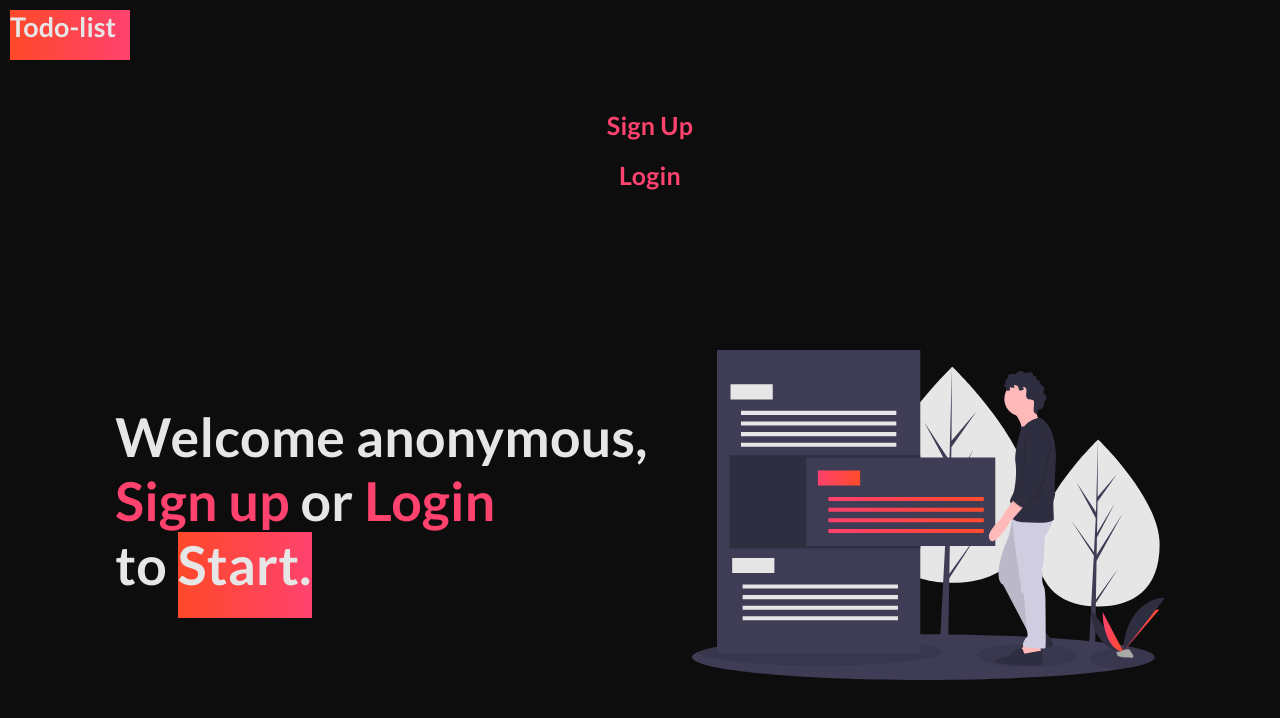
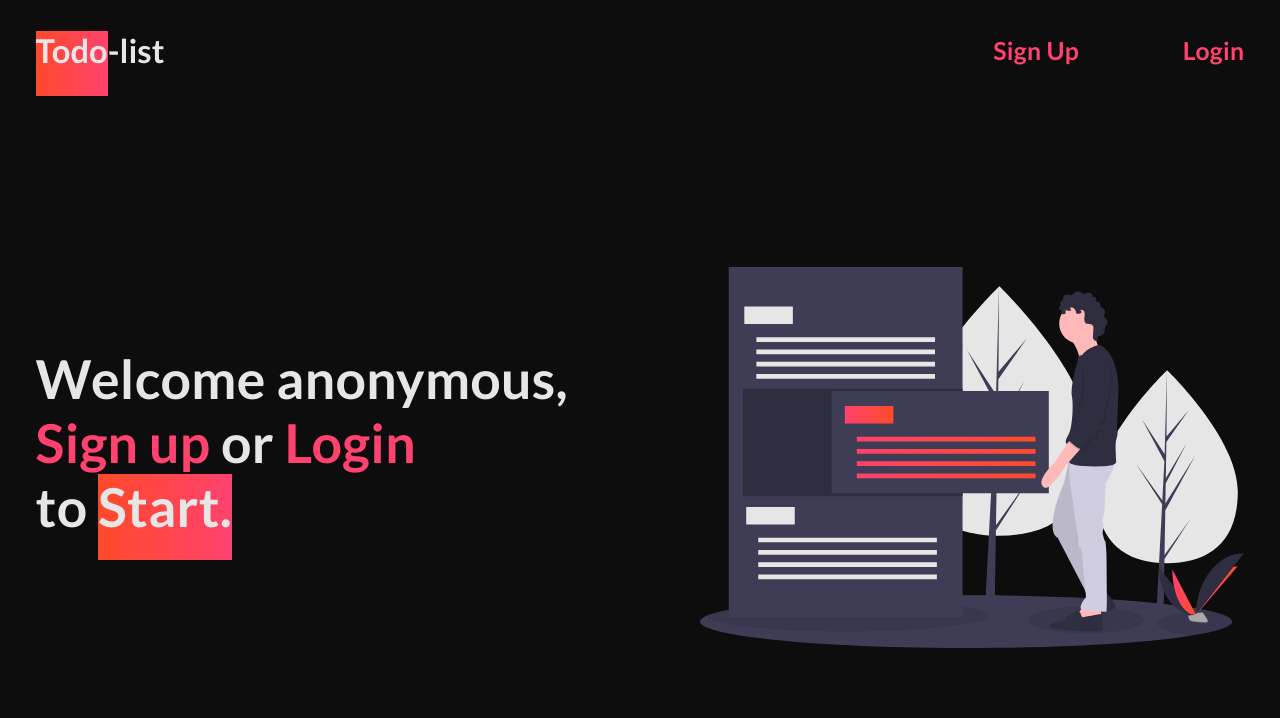
Before and after one commit to DeVinhoOne/todo-list, a React (Create React App) app: page / in a window 1280 px wide. Shown: the top 718 px of the page. Built offline with nearby package versions, Linux system fonts and the light colour scheme.

Commit message:
Created Navbar

```diff
--- a/src/components/atoms/TextLink/TextLink.js
+++ b/src/components/atoms/TextLink/TextLink.js
@@ -3,22 +3,14 @@ import styled from 'styled-components';
 import { Link } from 'react-router-dom';
 
 const StyledLink = styled(Link)`
-  font-size: 2.5rem;
+  font-size: 1.7rem;
   font-weight: ${({ theme }) => theme.font.bold};
   letter-spacing: 0.3px;
   text-decoration: none;
   color: ${({ theme }) => theme.pink};
 
-  @media (min-width: 360px) {
-    /* font-size: calc(2.5rem + 2vw); */
-  }
-
-  @media (min-width: 1100px) {
-    /* font-size: calc(2.8rem + 2vw); */
-  }
-
-  @media (min-width: 1600px) {
-    /* font-size: 4rem; */
+  @media (min-width: 550px) {
+    font-size: calc(1.2rem + 1vw);
   }
 `;
 
--- a/src/components/atoms/TextLogo/TextLogo.js
+++ b/src/components/atoms/TextLogo/TextLogo.js
@@ -2,24 +2,42 @@ import React from 'react';
 import { Link } from 'react-router-dom';
 import styled from 'styled-components';
 
-const StyledLink = styled(Link)`
+const StyledLogo = styled(Link)`
   position: relative;
   display: inline;
-  font-size: 2.7rem;
+  font-size: 2rem;
   text-decoration: none;
   font-weight: bold;
   color: ${({ theme }) => theme.lightGray};
 
+  @media (min-width: 550px) {
+    font-size: calc(2rem + 1vw);
+  }
+`;
+
+const InnerSpan = styled.span`
+  position: relative;
+
   &::before {
     content: '';
     position: absolute;
-    width: 120px;
-    height: 50px;
+    top: 0;
+    left: 0;
+    width: 100%;
+    height: 40px;
     background: ${({ theme }) => theme.gradients.orangeToPink};
     z-index: -1;
+
+    @media (min-width: 550px) {
+      height: calc(40px + 2vw);
+    }
   }
 `;
 
-const TextLogo = ({ children }) => <StyledLink to="/">{children}</StyledLink>;
+const TextLogo = () => (
+  <StyledLogo to="/">
+    <InnerSpan>Todo</InnerSpan>-list
+  </StyledLogo>
+);
 
 export default TextLogo;
--- a/src/components/molecules/Navbar/Navbar.js
+++ b/src/components/molecules/Navbar/Navbar.js
@@ -4,25 +4,37 @@ import TextLink from '../../atoms/TextLink/TextLink';
 import TextLogo from '../../atoms/TextLogo/TextLogo';
 
 const StyledWrapper = styled.div`
-  padding: 10px;
-  height: 200px;
+  padding: 0 calc(10px + 2vw);
+  /* padding-top: 20px; */
   display: flex;
-  flex-direction: column;
   justify-content: space-between;
+  align-items: center;
+  width: 100vw;
+
+  @media (min-width: 900px) {
+    padding-top: 15px;
+  }
 `;
 
 const LinksWrapper = styled.div`
   display: flex;
-  flex-direction: column;
   justify-content: space-between;
   align-items: center;
-  height: 80px;
-  width: 100vw;
+  height: 70px;
+  width: calc(120px + 3vw);
+
+  @media (min-width: 550px) {
+    width: calc(150px + 4vw);
+  }
+
+  @media (min-width: 950px) {
+    width: calc(200px + 4vw);
+  }
 `;
 
 const Navbar = () => (
   <StyledWrapper>
-    <TextLogo>Todo-list</TextLogo>
+    <TextLogo />
     <LinksWrapper>
       <TextLink url="/signup">Sign Up</TextLink>
       <TextLink url="/login">Login</TextLink>
--- a/src/views/HomePage/HomePage.js
+++ b/src/views/HomePage/HomePage.js
@@ -4,7 +4,7 @@ import HeroImage from '../../assets/images/hero-image.svg';
 
 const StyledWrapper = styled.div`
   margin: auto 0;
-  padding: 0 10px;
+  padding: 0 calc(10px + 2vw);
   width: 100vw;
   display: flex;
   flex-direction: column;
@@ -14,14 +14,6 @@ const StyledWrapper = styled.div`
     flex-direction: row;
     justify-content: space-between;
     align-items: center;
-  }
-
-  @media (min-width: 600px) {
-    padding: 0 4vw;
-  }
-
-  @media (min-width: 1100px) {
-    padding: 0 9vw;
   }
 `;
 
```
